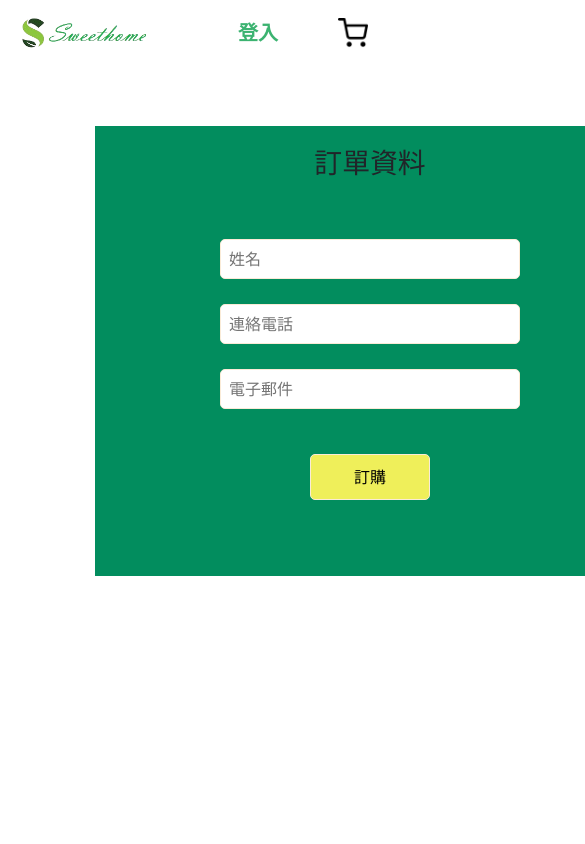
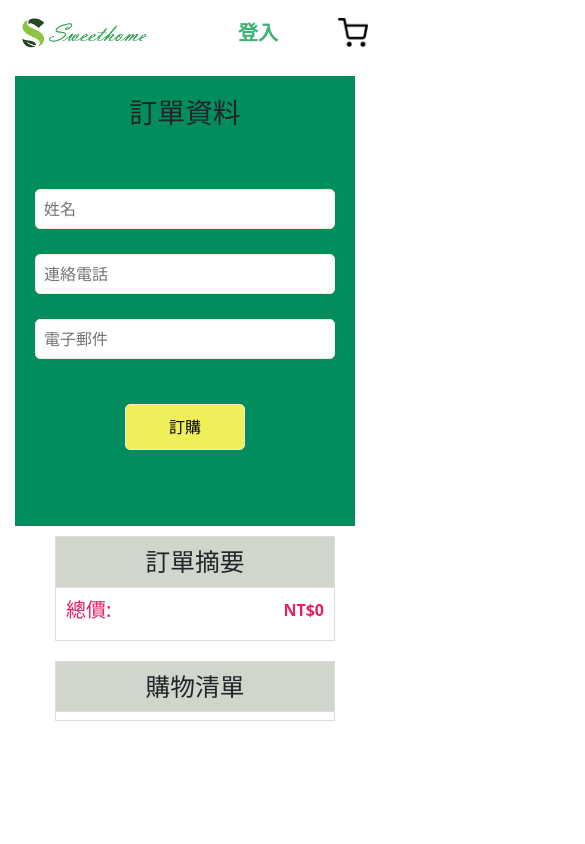
Before and after one commit to Zac-Hsing/vue_dessert_shop, a Vue app: page /#/cart in a window 390 px wide. Shown: the top 844 px of the page, 585 px wide, since content can reach past the window. Built offline with nearby package versions, Linux system fonts and the light colour scheme; what vue-toast-notification would draw is missing.

Commit message:
Your commit message

```diff
--- a/src/components/Cart/cart_main.vue
+++ b/src/components/Cart/cart_main.vue
@@ -12,16 +12,27 @@
   import checkout from './checkout.vue'
 </script>
 
-<style >
-.main{
+<style scoped>
+.contianer {
   width: 1160px;
-  margin: 0 auto;
-}
-.contianer {
   display: flex;
   justify-content: space-between;
   margin: 0 auto;
   padding: 50px 0;
-  width: 1160px;
+}
+
+@media (max-width: 1000px) {
+  .contianer{
+    flex-direction: column;
+    width: 100%;
+    padding: 0 20px;
+    justify-content: center;
+    align-items: center;
+  }
+
+  .contianer > * {
+    width: 100%;
+    max-width: 1160px;
+  }
 }
 </style>
--- a/src/components/Cart/checkout.vue
+++ b/src/components/Cart/checkout.vue
@@ -41,7 +41,7 @@ function submitForm() {
 
 <style scoped>
 .left-main {
-  width: 1000px;
+  width: 60%;
   display: flex;
   justify-content: center;
 }
@@ -52,7 +52,7 @@ function submitForm() {
   height: 450px;
   padding: 20px;
   background-color: rgb(2, 141, 94);
-  margin: 10px;
+  margin: 10px 40px;
   margin-right: 60px;
   align-items: center;
 }
@@ -86,5 +86,14 @@ function submitForm() {
   text-align: center;
   margin-bottom: 15px;
 }
+@media (max-width: 1000px) {
+  .menu-left {
+    width: 100%;
+  }
 
+  .menu-left ul li {
+    width: 100%;
+    padding: 15px 0;
+  }
+}
 </style>
--- a/src/components/Cart/order.vue
+++ b/src/components/Cart/order.vue
@@ -37,6 +37,7 @@ function removeFromCart(item: any) {
 
 <style scoped>
 .right-main {
+  width: 35%;
   display: flex;
   flex-direction: column;
 }
@@ -103,20 +104,17 @@ function removeFromCart(item: any) {
 }
 
 
-@media (max-width: 768px) {
+@media (max-width: 1000px) {
   .right-main {
-    margin: 10px;
-  }
-  .order, .cart {
-    width: 350px;
+    width: 100%;
+    display: flex;
+    flex-direction: column;
+    align-items: center;
   }
 
-  .cart-item-image {
-    width: 80px;
-  }
-
-  .item-detail p {
-    font-size: 14px;
+  .order, .cart {
+    width: 100%;
+    max-width: 280px;
   }
 }
 </style>
```
Also changed, not shown: 5 other files (tests, documents, lock files or other folders).
